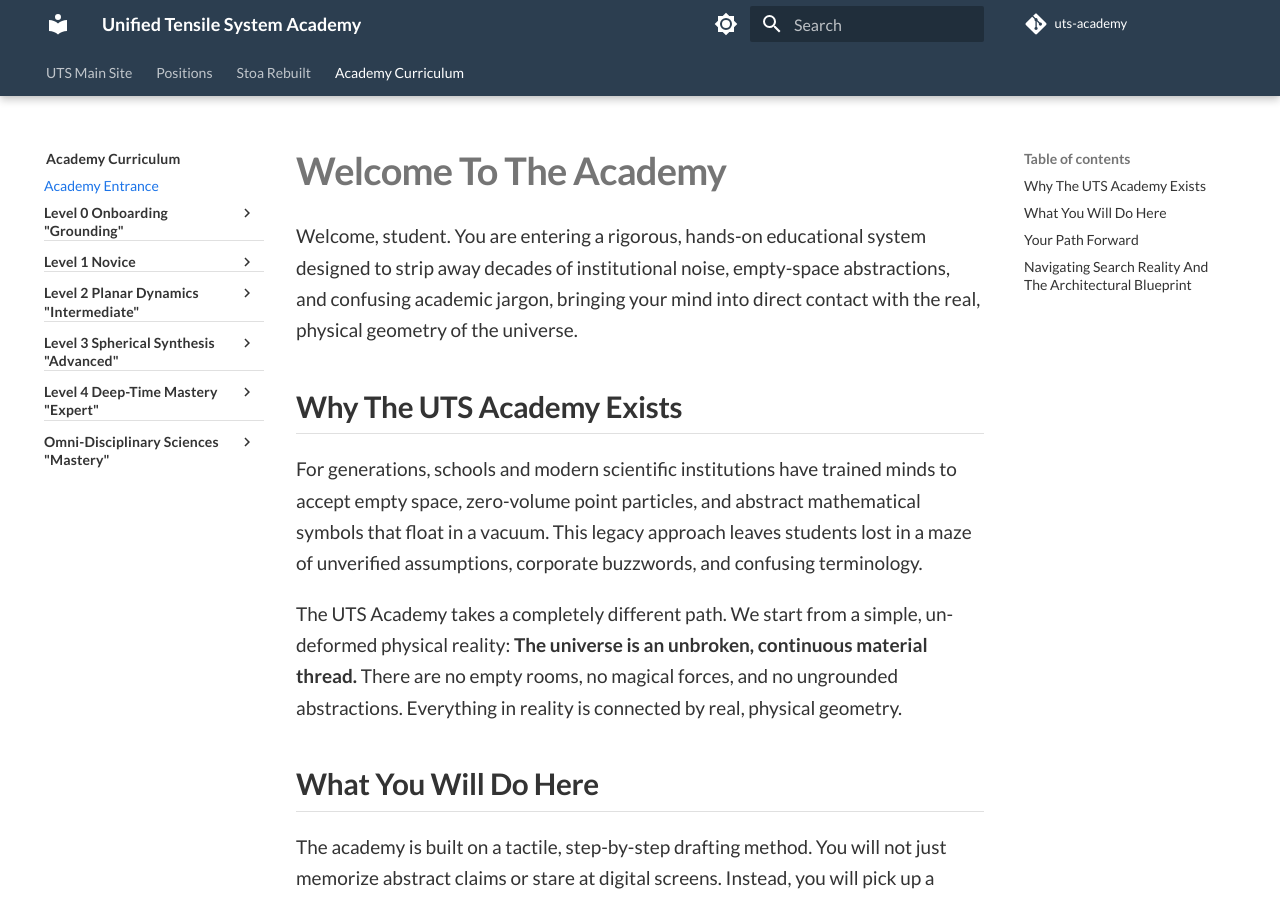
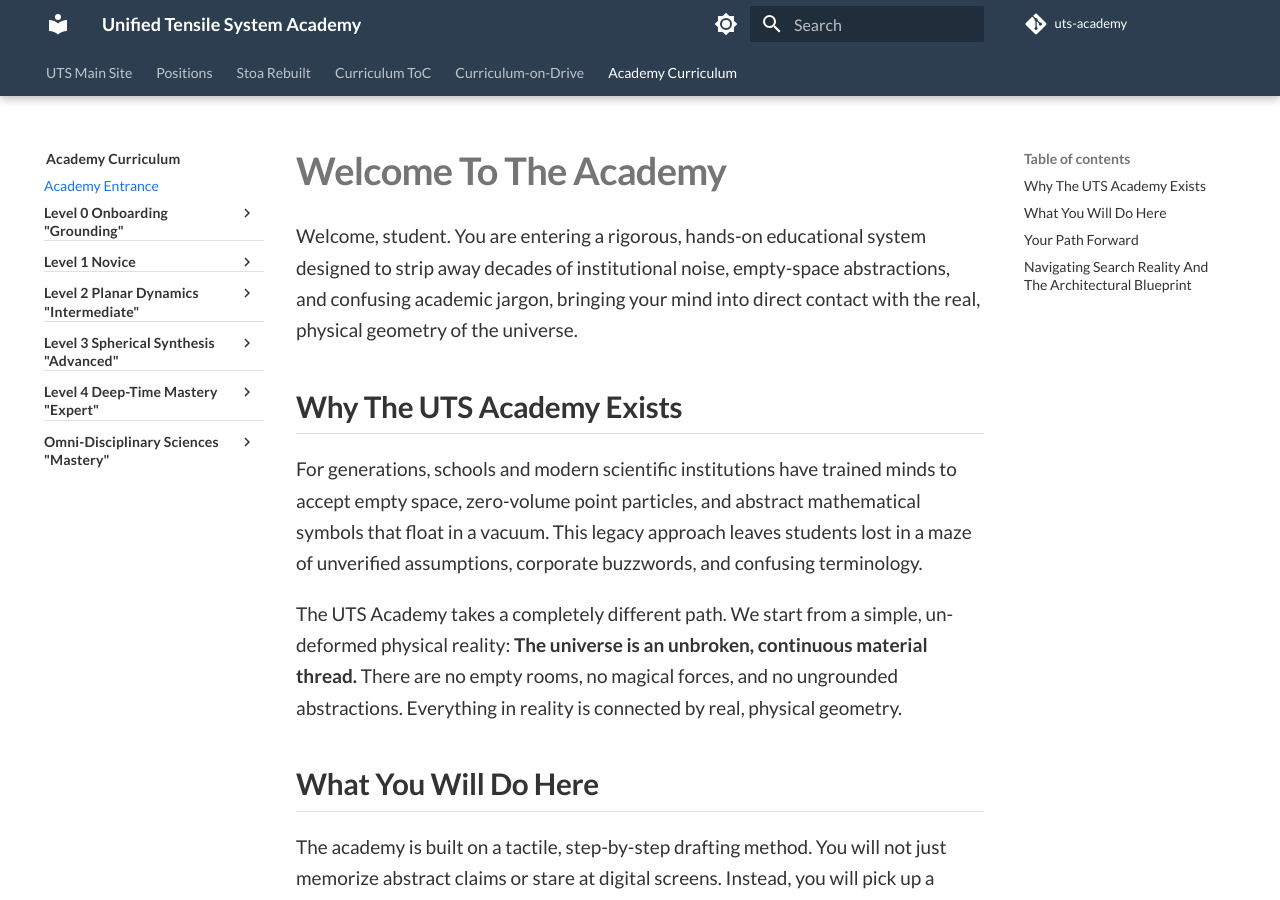
Before and after one commit to etsubmariner13/uts-academy, an MkDocs documentation site: the page built from docs/index.md, in a window 1280 px wide and 900 px high. Built offline with MkDocs 1.6.1 and Material for MkDocs 9.7.7, drawn with Linux system fonts in a browser that asks for light colours; comment, search, counter and statistics services are not loaded; some of the changed lines change nothing that is shown.

Commit message:
Update docs/index.md homepage content and mkdocs.yml navigation telemetry

```diff
--- a/docs/index.md
+++ b/docs/index.md
@@ -25,7 +25,7 @@
 
 Take a deep breath, keep your workspace clean and focused, and prepare to see reality as it actually is. Are you ready to begin Module 000-1?
 
-NOTE: This program is auto-didactic, independent, and completely unaccredited. It does not confer, represent, or substitute for college credits or university degrees.
+**NOTE: This program is auto-didactic, independent, and completely unaccredited. It does not confer, represent, or substitute for college credits or university degrees.**
 
 ## Navigating Search Reality And The Architectural Blueprint
 
--- a/mkdocs.yml
+++ b/mkdocs.yml
@@ -59,6 +59,8 @@
   - UTS Main Site: https://unifiedtensilesystem.org
   - Positions: https://www.unifiedtensilesystem.org/positions
   - Stoa Rebuilt: https://www.unifiedtensilesystem.org/stoa-rebuilt
+  - Curriculum ToC: https://docs.google.com/document/d/1_iBT70xpHc1QosazgvnZtKgzKETRuz4piazbSwwHUT8/edit?usp=drive_link
+  - Curriculum-on-Drive: https://drive.google.com/drive/folders/1x8LtVAJudu0UaZEP3b9dZ4z7ts7mLp7e?usp=drive_link
   - Academy Curriculum:
       - Academy Entrance: index.md
       - Level 0 Onboarding "Grounding":
```
